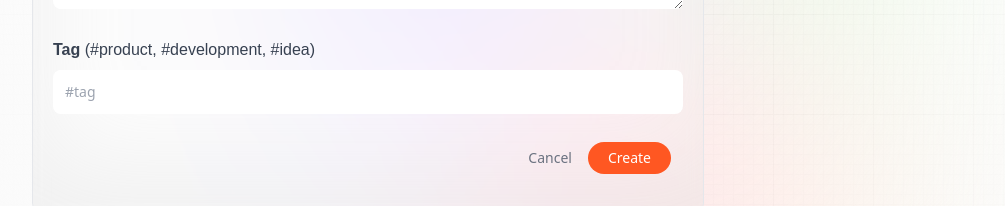
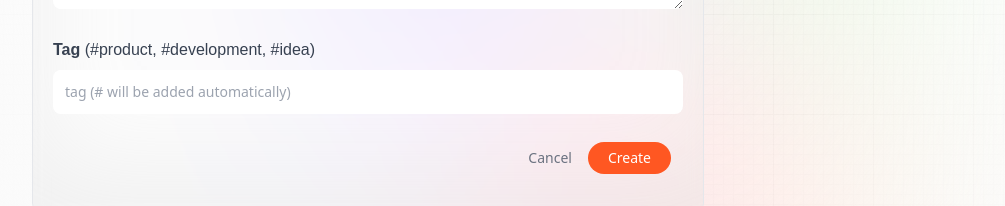
Before and after one commit to resulselmani16/Promptopia-App, a Next.js app: page /create-prompt in a window 1280 px wide. Shown: the part 491-697 px from the top of the page, without its empty margins (32-1037 px from the left). Built offline with nearby package versions, Linux system fonts and the light colour scheme; no server answers.

Commit message:
Prevent submitting on search by enter, add new placeholder on tag

```diff
--- a/components/Feed.jsx
+++ b/components/Feed.jsx
@@ -67,6 +67,9 @@ const Feed = () => {
           onChange={handleSearchChange}
           required
           className="search_input peer"
+          onKeyDown={e => {
+            if (e.key === 'Enter') e.preventDefault();
+          }}
         />
       </form>
       {searchText ? (
--- a/components/Form.jsx
+++ b/components/Form.jsx
@@ -38,7 +38,7 @@ const Form = ({ type, post, setPost, submitting, handleSubmit }) => {
           <input
             value={post.tag}
             onChange={(e) => setPost({ ...post, tag: e.target.value })}
-            placeholder="#tag"
+            placeholder="tag (# will be added automatically)"
             required
             className="form_input"
           />
```
